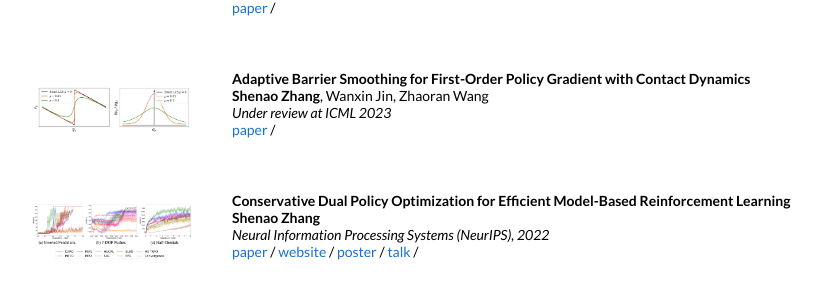
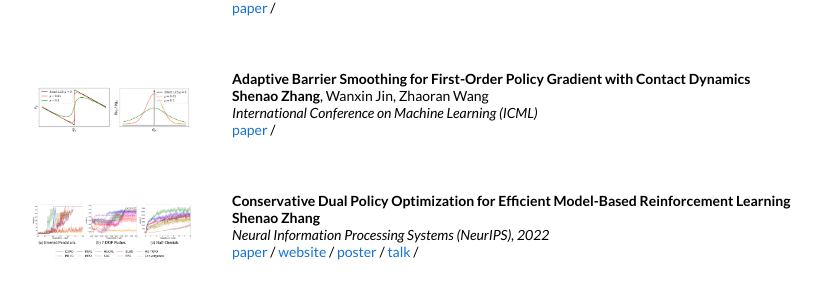
Before and after one commit to shenao-zhang/shenao-zhang.github.io, a Jekyll site: the page built from _posts/2021-12-02-mbpg.markdown, in a window 1280 px wide. Shown: the part 499-796 px from the top of the page, without its empty margins (228-1051 px from the left). Built offline with Jekyll 4.4.1, drawn with Linux system fonts in a browser that asks for light colours.

Commit message:
Update 2022-12-08-contact.markdown

```diff
--- a/_posts/2022-12-08-contact.markdown
+++ b/_posts/2022-12-08-contact.markdown
@@ -6,6 +6,6 @@ image: /images/contact22.jpg
 categories: research
 author: "Shenao Zhang"
 authors: "<strong>Shenao Zhang</strong>, Wanxin Jin, Zhaoran Wang"
-venue: "Under review at ICML 2023"
+venue: "International Conference on Machine Learning (ICML)"
 arxiv: https://shenao-zhang.github.io/contact/contact.pdf
 ---
```
